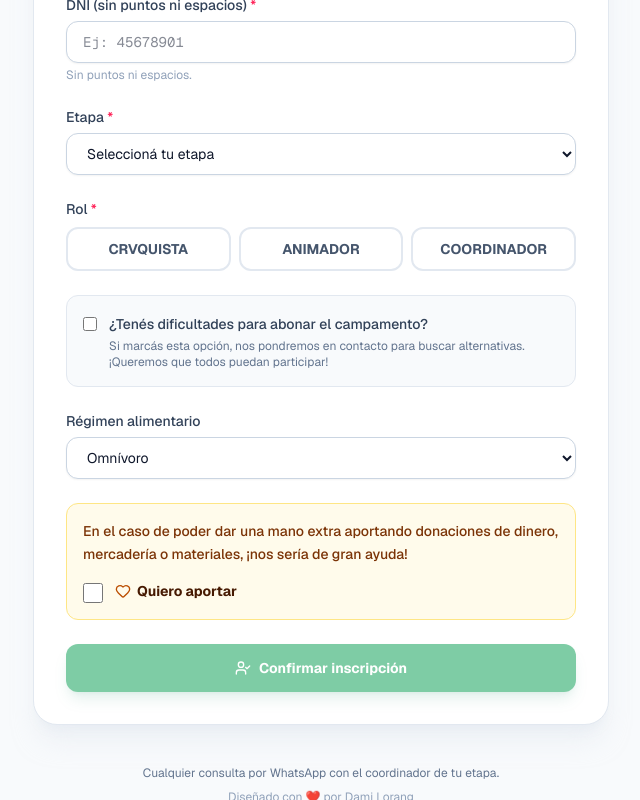
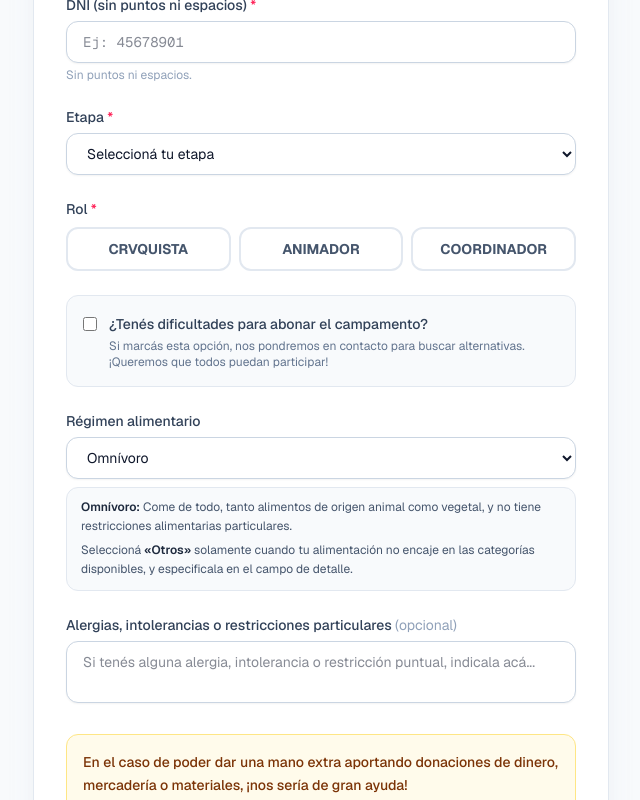
Before and after one commit to DLorangg/camrevoc-pollos, a Next.js app: page /campamento/inscripcion in a window 1280 px wide. Shown: the part 1729-2529 px from the top of the page, without its empty margins (319-959 px from the left). Built offline with nearby package versions, Linux system fonts and the light colour scheme.

Commit message:
feat(campas): explicitando que es cada regimen alimentario

```diff
--- a/src/components/campamento/InscripcionForm.tsx
+++ b/src/components/campamento/InscripcionForm.tsx
@@ -378,11 +378,7 @@ export default function InscripcionForm() {
           id="regimen"
           value={regimenAlimentario}
           onChange={(e) => {
-            const nuevoRegimen = e.target.value as RegimenAlimentario;
-            setRegimenAlimentario(nuevoRegimen);
-            if (nuevoRegimen !== "Otros") {
-              setDetalleAlimentario("");
-            }
+            setRegimenAlimentario(e.target.value as RegimenAlimentario);
           }}
           disabled={isPending}
           className="w-full rounded-xl border border-slate-300 bg-white px-4 py-2.5 text-sm text-slate-900 shadow-xs focus:border-[#009B4D] focus:outline-none focus:ring-2 focus:ring-[#009B4D]/20 disabled:bg-slate-50"
@@ -393,30 +389,51 @@ export default function InscripcionForm() {
             </option>
           ))}
         </select>
+
+        <div className="mt-2 rounded-xl border border-slate-200 bg-slate-50 px-3.5 py-2.5 text-xs text-slate-600 space-y-1 leading-relaxed">
+          <p>
+            <strong className="font-semibold text-slate-800">Omnívoro:</strong>{" "}
+            Come de todo, tanto alimentos de origen animal como vegetal, y no tiene restricciones alimentarias particulares.
+          </p>
+          <p>
+            Seleccioná <strong className="font-semibold text-slate-800">«Otros»</strong> solamente cuando tu alimentación no encaje en las categorías disponibles, y especificala en el campo de detalle.
+          </p>
+        </div>
       </div>
 
-      {/* Detalles alimentarios / alergias (Solo visible si es 'Otros') */}
-      {regimenAlimentario === "Otros" && (
-        <div className="animate-in fade-in duration-200">
+      {/* Detalles alimentarios / alergias */}
+      <div>
         <label
           htmlFor="detalleAlimentario"
           className="mb-1.5 block text-sm font-medium text-slate-700"
         >
+          {regimenAlimentario === "Otros" ? (
+            <>
               Explicar qué alimentos no puede consumir o detalles de alergias{" "}
               <span className="text-rose-500">*</span>
+            </>
+          ) : (
+            <>
+              Alergias, intolerancias o restricciones particulares{" "}
+              <span className="font-normal text-slate-400">(opcional)</span>
+            </>
+          )}
         </label>
         <textarea
           id="detalleAlimentario"
-            required
+          required={regimenAlimentario === "Otros"}
           value={detalleAlimentario}
           onChange={(e) => setDetalleAlimentario(e.target.value)}
           disabled={isPending}
-            placeholder="Especificá los alimentos o alergias..."
+          placeholder={
+            regimenAlimentario === "Otros"
+              ? "Especificá tu alimentación, alimentos que no podés consumir o alergias..."
+              : "Si tenés alguna alergia, intolerancia o restricción puntual, indicala acá..."
+          }
           rows={2}
           className="w-full rounded-xl border border-slate-300 bg-white px-4 py-2.5 text-sm text-slate-900 shadow-xs focus:border-[#009B4D] focus:outline-none focus:ring-2 focus:ring-[#009B4D]/20 disabled:bg-slate-50 resize-none"
         />
       </div>
-      )}
 
       {/* Sección solidaria */}
       <div className="rounded-xl border border-amber-200 bg-amber-50 p-4 space-y-3">
```
Also changed, not shown: 1 other file (tests, documents, lock files or other folders). Lines whose indentation alone changed are shown as unchanged.
